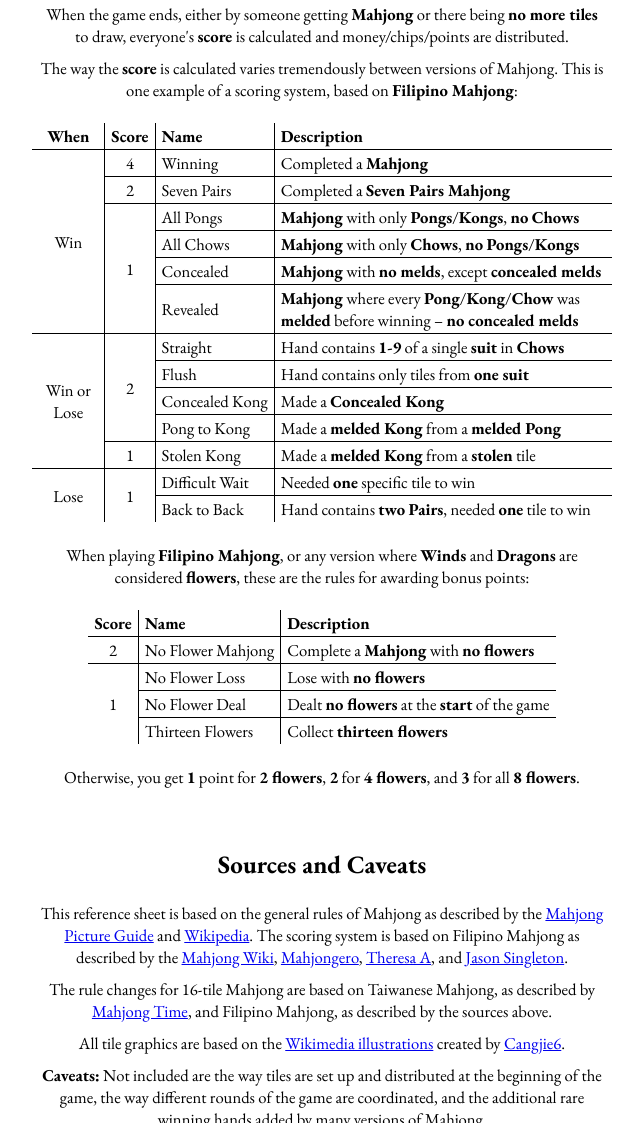
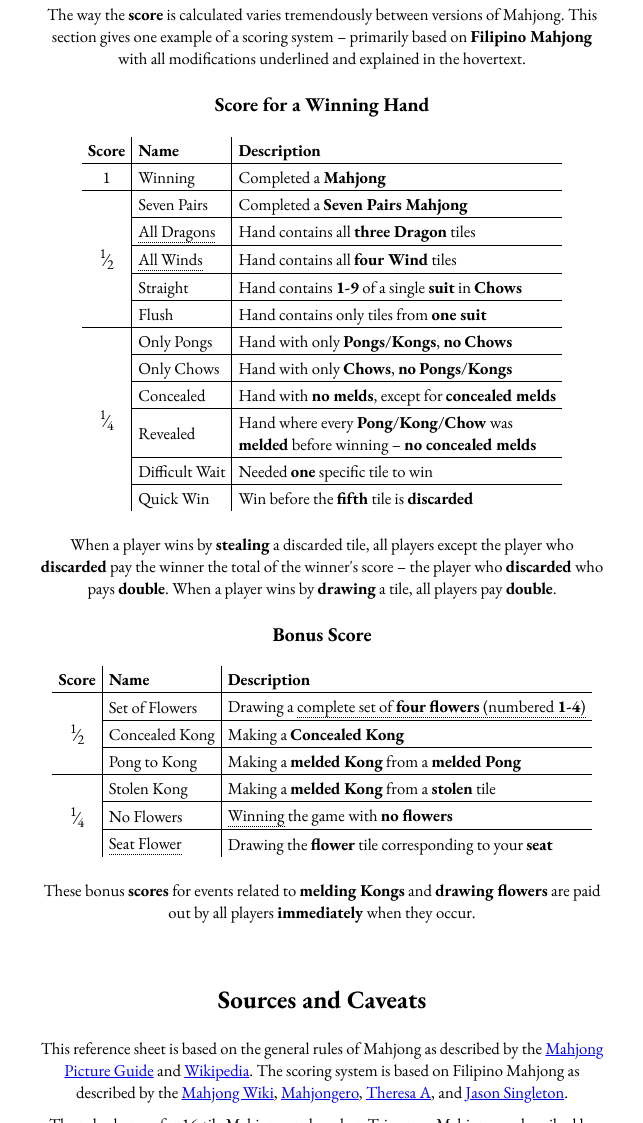
Before and after one commit to m-yac/m-yac.github.io, a plain HTML site: page mahjong/index.html in a window 1280 px wide. Shown: the part 2808-3931 px from the top of the page, without its empty margins (318-961 px from the left). Drawn offline with nearby package versions, Linux system fonts and the light colour scheme.

Commit message:
fix errors in scoring system

```diff
--- a/mahjong/index.html
+++ b/mahjong/index.html
@@ -216,47 +216,35 @@
 
 <h2>Example Scoring System</h2>
 <div class="explanation">
-  <p>When the game ends, either by someone getting <b>Mahjong</b> or there being <b>no more tiles</b> to draw, everyone's <b>score</b> is calculated and money/chips/points are distributed.</p>
-  <p>The way the <b>score</b> is calculated varies tremendously between versions of Mahjong. This is one example of a scoring system, based on <b>Filipino Mahjong</b>:</p>
+  <p>The way the <b>score</b> is calculated varies tremendously between versions of Mahjong. This section gives one example of a scoring system – primarily based on <b>Filipino Mahjong</b> with all modifications underlined and explained in the hovertext.</p>
 </div>
+
+<h3>Score for a Winning Hand</h3>
 <table>
   <tr>
-    <th class="td-type">When</th>
     <th class="td-value">Score</th>
     <th>Name</th>
     <th>Description</th>
   </tr>
   <tr>
-    <td class="td-type" rowspan="6">Win</td>
-    <td class="td-value">4</td>
+    <td class="td-value">1</td>
     <td>Winning</td>
     <td>Completed a <b>Mahjong</b></td>
   </tr>
   <tr>
-    <td class="td-value">2</td>
+    <td class="td-value" rowspan="5"><sup>1</sup>&frasl;<sub>2</sub></td>
     <td>Seven Pairs</td>
     <td>Completed a <b>Seven Pairs Mahjong</b></td>
   </tr>
   <tr>
-    <td class="td-value" rowspan="4">1</td>
-    <td>All Pongs</td>
-    <td><b>Mahjong</b> with only <b>Pongs</b>/<b>Kongs</b>, <b>no</b> <b>Chows</b></td>
+    <td><span class="tooltip">All Dragons<span class="tooltiptext">Ignore this rule when playing <b>Filipino Mahjong</b>, or any other variant where <b>Wind</b> and <b>Dragon</b> tiles are considered <b>flowers</b></span></span></td>
+    <td>Hand contains all <b>three Dragon</b> tiles</b></td>
   </tr>
   <tr>
-    <td>All Chows</td>
-    <td><b>Mahjong</b> with only <b>Chows</b>, <b>no</b> <b>Pongs</b>/<b>Kongs</b></td>
+    <td><span class="tooltip">All Winds<span class="tooltiptext">Ignore this rule when playing <b>Filipino Mahjong</b>, or any other variant where <b>Wind</b> and <b>Dragon</b> tiles are considered <b>flowers</b></span></span></td>
+    <td>Hand contains all <b>four Wind</b> tiles</td>
   </tr>
   <tr>
-    <td>Concealed</td>
-    <td><b>Mahjong</b> with <b>no melds</b>, except <b>concealed melds</b></td>
-  </tr>
-  <tr>
-    <td>Revealed</td>
-    <td><b>Mahjong</b> where every <b>Pong</b>/<b>Kong</b>/<b>Chow</b> was <b>melded</b> before winning – <b>no concealed melds</b></td>
-  </tr>
-  <tr>
-    <td class="td-type" rowspan="5">Win or Lose</td>
-    <td class="td-value" rowspan="4">2</td>
     <td>Straight</td>
     <td>Hand contains <b>1-9</b> of a single <b>suit</b> in <b>Chows</b></td>
   </tr>
@@ -265,32 +253,36 @@
     <td>Hand contains only tiles from <b>one suit</b></td>
   </tr>
   <tr>
-    <td>Concealed Kong</td>
-    <td>Made a <b>Concealed Kong</b></td>
+    <td class="td-value" rowspan="6"><sup>1</sup>&frasl;<sub>4</sub></td>
+    <td>Only Pongs</td>
+    <td>Hand with only <b>Pongs</b>/<b>Kongs</b>, <b>no</b> <b>Chows</b></td>
   </tr>
   <tr>
-    <td>Pong to Kong</td>
-    <td>Made a <b>melded Kong</b> from a <b>melded Pong</b></td>
+    <td>Only Chows</td>
+    <td>Hand with only <b>Chows</b>, <b>no</b> <b>Pongs</b>/<b>Kongs</b></td>
   </tr>
   <tr>
-    <td class="td-value">1</td>
-    <td>Stolen Kong</td>
-    <td>Made a <b>melded Kong</b> from a <b>stolen</b> tile</td>
+    <td>Concealed</td>
+    <td>Hand with <b>no melds</b>, except for <b>concealed melds</b></td>
   </tr>
   <tr>
-    <td class="td-type" rowspan="2">Lose</td>
-    <td class="td-value" rowspan="2">1</td>
+    <td>Revealed</td>
+    <td class="td-long">Hand where every <b>Pong</b>/<b>Kong</b>/<b>Chow</b> was <b>melded</b> before winning – <b>no concealed melds</b></td>
+  </tr>
+  <tr>
     <td>Difficult Wait</td>
     <td>Needed <b>one</b> specific tile to win</td>
   </tr>
   <tr>
-    <td>Back to Back</td>
-    <td>Hand contains <b>two</b> <b>Pairs</b>, needed <b>one</b> tile to win</td>
+    <td>Quick Win</td>
+    <td>Win before the <b>fifth</b> tile is <b>discarded</b></td>
   </tr>
 </table>
 <div class="explanation">
-  <p>When playing <b>Filipino Mahjong</b>, or any version where <b>Winds</b> and <b>Dragons</b> are considered <b>flowers</b>, these are the rules for awarding bonus points:</p>
+  <p>When a player wins by <b>stealing</b> a discarded tile, all players except the player who <b>discarded</b> pay the winner the total of the winner's score – the player who <b>discarded</b> who pays <b>double</b>. When a player wins by <b>drawing</b> a tile, all players pay <b>double</b>.</p>
 </div>
+
+<h3>Bonus Score</h3>
 <table>
   <tr>
     <th class="td-value">Score</th>
@@ -298,26 +290,34 @@
     <th>Description</th>
   </tr>
   <tr>
-    <td class="td-value">2</td>
-    <td>No Flower Mahjong</td>
-    <td>Complete a <b>Mahjong</b> with <b>no flowers</b></td>
+    <td class="td-value" rowspan="3"><sup>1</sup>&frasl;<sub>2</sub></td>
+    <td>Set of Flowers</td>
+    <td>Drawing a <span class="tooltip">complete set of <b>four</b> <b>flowers</b> (numbered <b>1-4</b>)<span class="tooltiptext">Instead, <b>any 13 flowers</b>, when playing <b>Filipino Mahjong</b>, or any other variant where <b>Wind</b> and <b>Dragon</b> tiles are considered <b>flowers</b></span></span></td>
   </tr>
   <tr>
-    <td class="td-value" rowspan="3">1</td>
-    <td>No Flower Loss</td>
-    <td>Lose with <b>no flowers</b></td>
+    <td>Concealed Kong</td>
+    <td>Making a <b>Concealed Kong</b></td>
   </tr>
   <tr>
-    <td>No Flower Deal</td>
-    <td>Dealt <b>no flowers</b> at the <b>start</b> of the game</td>
+    <td>Pong to Kong</td>
+    <td>Making a <b>melded Kong</b> from a <b>melded Pong</b></td>
   </tr>
   <tr>
-    <td>Thirteen Flowers</td>
-    <td>Collect <b>thirteen flowers</b></td>
+    <td class="td-value" rowspan="3"><sup>1</sup>&frasl;<sub>4</sub></td>
+    <td>Stolen Kong</td>
+    <td>Making a <b>melded Kong</b> from a <b>stolen</b> tile</td>
+  </tr>
+  <tr>
+    <td>No Flowers</td>
+    <td><span class="tooltip">Winning<span class="tooltiptext">Or, being dealt <b>no flowers</b> at the <b>start</b>, when playing <b>Filipino Mahjong</b>, or any other variant where <b>Wind</b> and <b>Dragon</b> tiles are considered <b>flowers</b></span></span> the game with <b>no flowers</b></td>
+  </tr>
+  <tr>
+    <td><span class="tooltip">Seat Flower<span class="tooltiptext">Ignore this rule when playing <b>Filipino Mahjong</b>, or any other variant where <b>Wind</b> and <b>Dragon</b> tiles are considered <b>flowers</b></span></span></td>
+    <td>Drawing the <b>flower</b> tile corresponding to your <b>seat</b></td>
   </tr>
 </table>
 <div class="explanation">
-  <p>Otherwise, you get <b>1</b> point for <b>2 flowers</b>, <b>2</b> for <b>4 flowers</b>, and <b>3</b> for all <b>8 flowers</b>.</p>
+  <p>These bonus <b>scores</b> for events related to <b>melding Kongs</b> and <b>drawing flowers</b> are paid out by all players <b>immediately</b> when they occur.</p>
 </div>
 
 
--- a/mahjong/style.css
+++ b/mahjong/style.css
@@ -225,7 +225,6 @@
 table tr td:last-child,
 table tr th:last-child {
   border-right: 0;
-  max-width: 325px;
 }
 
 .td-type {
@@ -234,6 +233,9 @@
 }
 .td-value {
   text-align: center;
+}
+.td-long {
+  max-width: 0;
 }
 
 /* Custom <select> */
```
